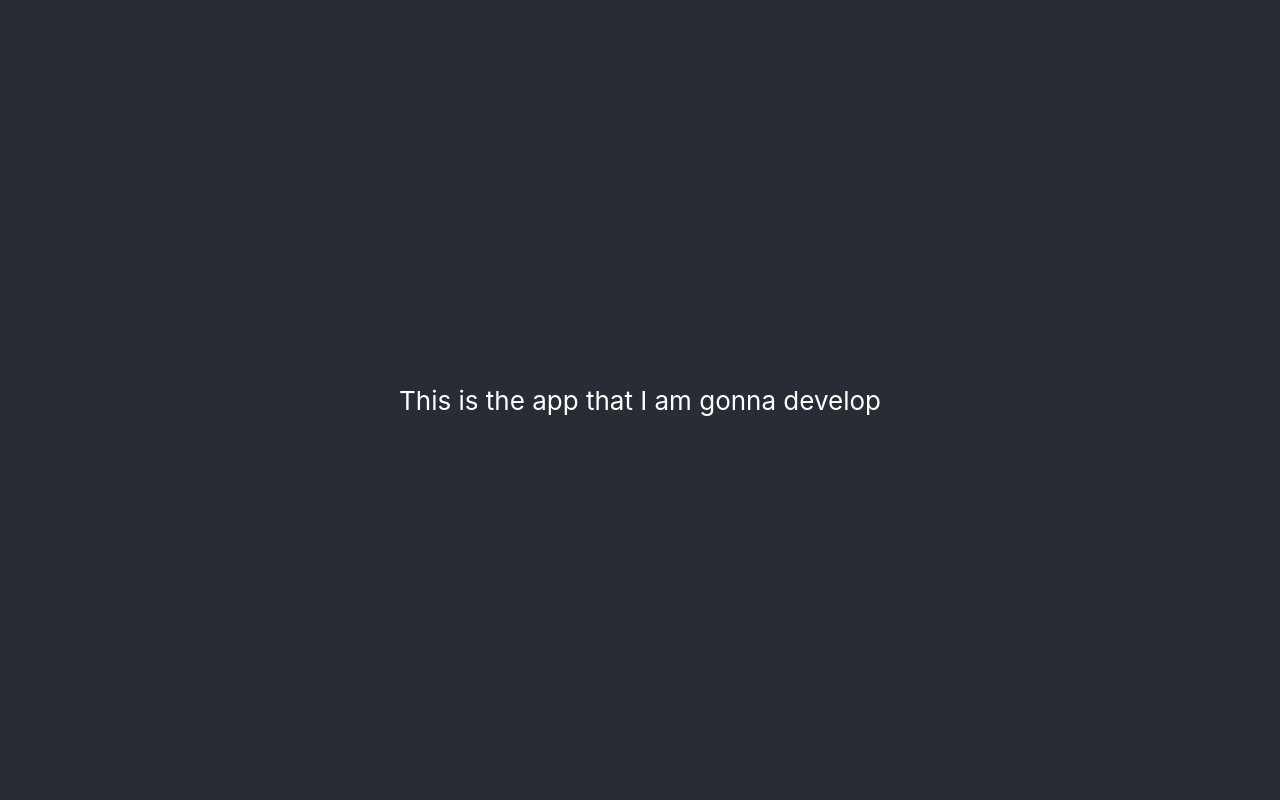
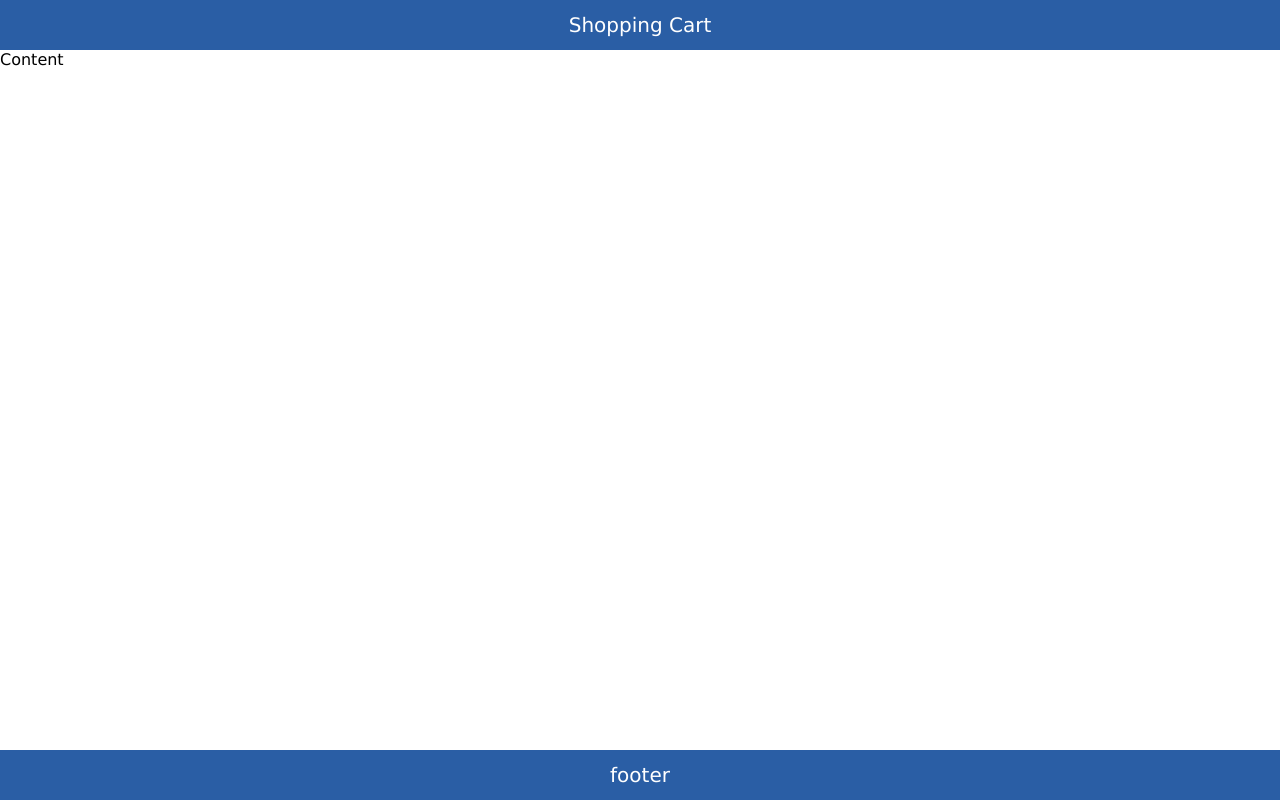
Before and after one commit to Khalid-Eltawagny/shopping-cart-app, a React (Create React App) app in the folder shopping-cart-client/: page / in a window 1280 px wide. Built offline with nearby package versions, Linux system fonts and the light colour scheme.

Commit message:
Added header component

```diff
--- a/shopping-cart-client/gulpfile.js
+++ b/shopping-cart-client/gulpfile.js
@@ -5,5 +5,5 @@
 
 
 gulp.task('SassToCss', async () => {
-    gulp.src('src/*.scss').pipe(sass()).pipe(gulp.dest('src/css'));
+    gulp.src('src/Components/**/*.scss').pipe(sass()).pipe(gulp.dest('src/css'));
 })
--- a/shopping-cart-client/src/App.js
+++ b/shopping-cart-client/src/App.js
@@ -1,12 +1,16 @@
-import logo from './logo.svg';
 import './App.css';
+import Header from './Components/Header/Header';
 
 function App() {
   return (
-    <div className="App">
-      <header className="App-header">
-        <p1>This is the app that I am gonna develop</p1>
-      </header>
+    <div className="layout">
+      <Header />
+      <main>
+        Content
+      </main>
+      <footer>
+        footer
+      </footer>
     </div>
   );
 }
--- /dev/null
+++ b/shopping-cart-client/src/Components/Header/Header.js
@@ -0,0 +1,12 @@
+
+import "../../css/Header/Header.css"
+
+function Header () {
+    return (
+        <header>
+            Shopping Cart
+        </header>
+    )
+}
+
+export default Header;
--- /dev/null
+++ b/shopping-cart-client/src/Components/Header/Header.scss
@@ -0,0 +1,9 @@
+header {
+    grid-area: "header";
+    background-color: #2a5ea5;
+    color: white;
+    display: flex;
+    justify-content: center;
+    align-items: center;
+    font-size: 20px;
+  }
--- /dev/null
+++ b/shopping-cart-client/src/css/Header/Header.css
@@ -0,0 +1,9 @@
+header {
+  grid-area: "header";
+  background-color: #2a5ea5;
+  color: white;
+  display: flex;
+  justify-content: center;
+  align-items: center;
+  font-size: 20px;
+}
--- a/shopping-cart-client/src/index.css
+++ b/shopping-cart-client/src/index.css
@@ -1,13 +1,36 @@
-body {
+* {
+  padding: 0;
   margin: 0;
-  font-family: -apple-system, BlinkMacSystemFont, 'Segoe UI', 'Roboto', 'Oxygen',
-    'Ubuntu', 'Cantarell', 'Fira Sans', 'Droid Sans', 'Helvetica Neue',
-    sans-serif;
-  -webkit-font-smoothing: antialiased;
-  -moz-osx-font-smoothing: grayscale;
+  box-sizing: border-box;
+  font-family: Verdana, Geneva, Tahoma, sans-serif;
 }
 
-code {
-  font-family: source-code-pro, Menlo, Monaco, Consolas, 'Courier New',
-    monospace;
+#root {
+  height: 100vh;
 }
+
+.layout {
+  display: grid;
+  grid-template-areas:
+   "header"
+   "main"
+   "footer";
+   height: 100%;
+   grid-template-rows: 50px 1fr 50px;
+}
+
+
+
+main {
+  grid-area: "main";
+}
+
+footer {
+  grid-area: "footer";
+  background-color: #2a5ea5;
+  color: white;
+  display: flex;
+  justify-content: center;
+  align-items: center;
+  font-size: 20px;
+}
```
